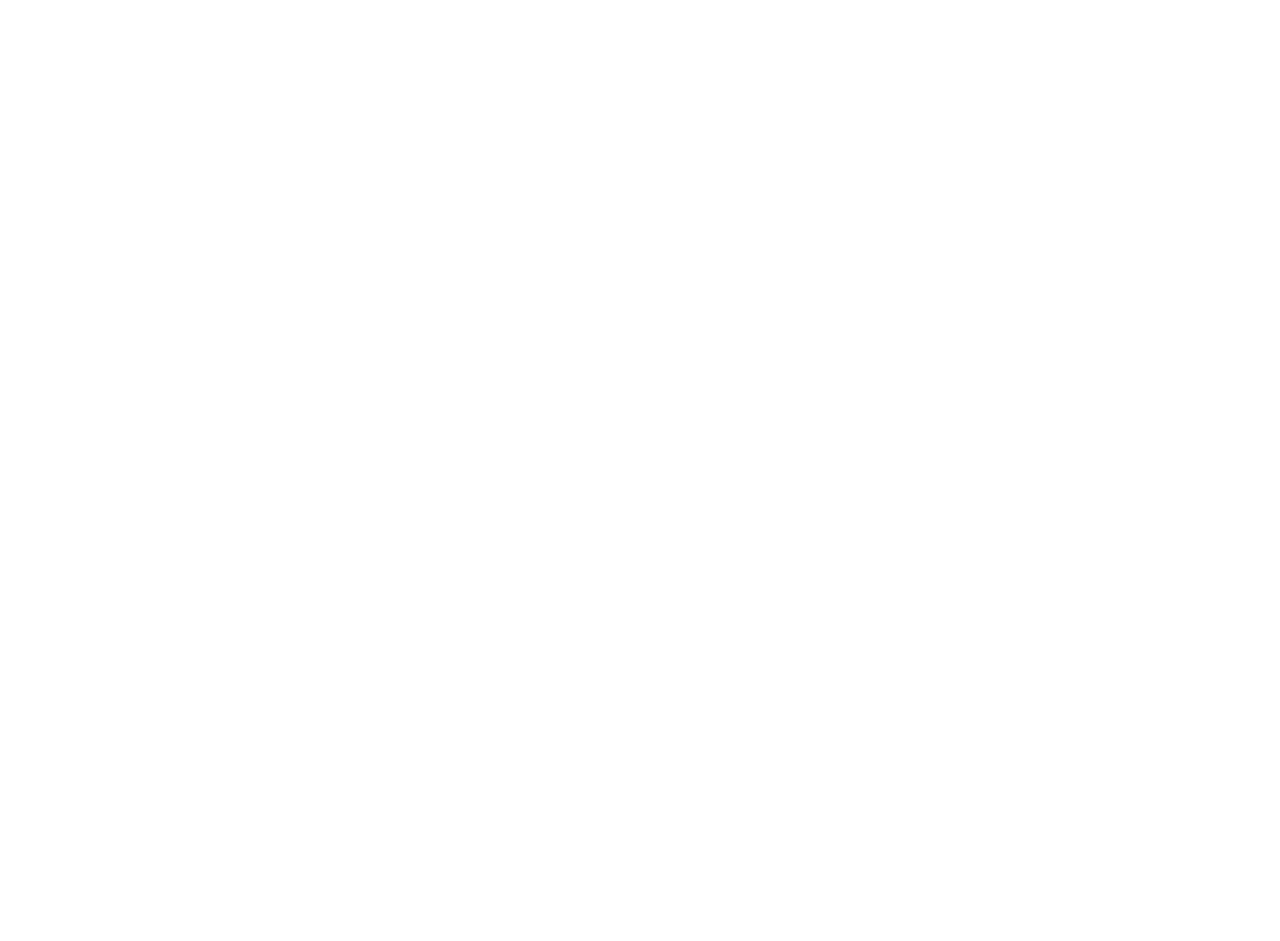
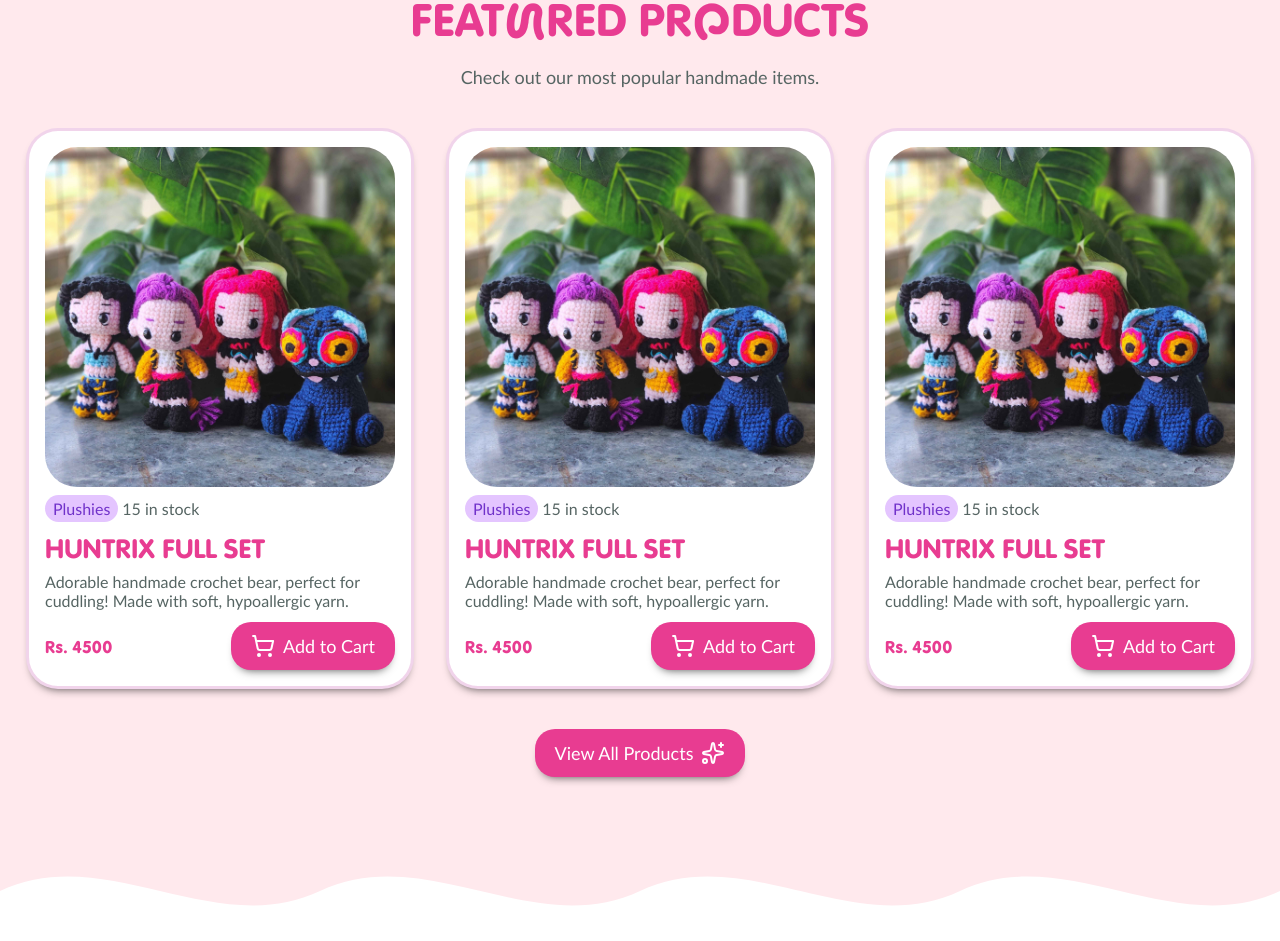
Before and after one commit to fifthmarauder/sylvercrochet, a Next.js app: page / in a window 1280 px wide. Shown: the part 980-1921 px from the top of the page. Before the commit the page ends 906 px from the top, so only its background shows below. Built offline with nearby package versions, Linux system fonts and the light colour scheme.

Commit message:
Chore: featured products added

```diff
--- a/src/app/globals.css
+++ b/src/app/globals.css
@@ -7,9 +7,10 @@
   --color-secondary: #c7ddef;
   --color-bgLight: #fffed7;
   --color-lilac: #e4c5ff;
+  --color-violet: #7132ca;
   --color-surfaceBlack: #2d2d2d;
   --color-blue: #6699cb;
-  --color-lightPink: #f3d1ee;
+  --color-lightPink: #ffe9ed;
   --color-darkPink: #e83c91;
 }
 
--- a/src/app/page.tsx
+++ b/src/app/page.tsx
@@ -1,5 +1,6 @@
 import BodyContainer from "@/components/BodyContainer/BodyContainer";
 import Cards from "@/components/Cards/Cards";
+import FeaturedProducts from "@/components/FeaturedProducts/FeaturedProducts";
 import Header from "@/components/Header/Header";
 
 const page = () => {
@@ -8,6 +9,7 @@ const page = () => {
       <Header />
       <BodyContainer />
       {/* <Cards /> */}
+      <FeaturedProducts />
     </div>
   );
 };
--- /dev/null
+++ b/src/components/FeaturedProducts/FeaturedProducts.tsx
@@ -0,0 +1,64 @@
+import { ShoppingCart, Sparkles } from "lucide-react";
+import Button from "../common/Button/Button";
+import styles from "./featuredproducts.module.css";
+import Wave from "../common/Wave";
+
+const FeaturedProducts = () => {
+  return (
+    <>
+      <div className={styles.main}>
+        <div className={styles.container}>
+          <div className={styles.intro}>
+            <div className="heading">
+              FEAT
+              <span style={{ fontFamily: "var(--font-knotnoodle" }}>U</span>RED
+              PR<span style={{ fontFamily: "var(--font-knotnoodle" }}>O</span>
+              DUCTS
+            </div>
+            <div className={styles.para}>
+              Check out our most popular handmade items.
+            </div>
+          </div>
+          <div className={styles.productContainer}>
+            {[1, 2, 3].map((data, index) => {
+              return (
+                <div className={styles.productCard} key={index}>
+                  <img
+                    src={"/Images/Huntrix.jpg"}
+                    alt="Product"
+                    className={styles.productImage}
+                  />
+                  <div className={styles.productInfo}>
+                    <div className={styles.productType}>Plushies</div>
+                    <div className={styles.productDescription}>15 in stock</div>
+                  </div>
+                  <div className={styles.productName}>HUNTRIX FULL SET</div>
+                  <div className={styles.productDescription}>
+                    Adorable handmade crochet bear, perfect for cuddling! Made
+                    with soft, hypoallergic yarn.
+                  </div>
+                  <div className={styles.priceContainer}>
+                    <div className={styles.productPrice}>Rs. 4500</div>
+                    <Button
+                      text="Add to Cart"
+                      Icon={ShoppingCart}
+                      containerStyles={{ fontSize: "18px" }}
+                    />
+                  </div>
+                </div>
+              );
+            })}
+          </div>
+          <Button
+            text="View All Products"
+            Icon={Sparkles}
+            containerStyles={{ flexDirection: "row-reverse" }}
+          />
+        </div>
+      </div>
+      <Wave color="var(--color-lightPink)" />
+    </>
+  );
+};
+
+export default FeaturedProducts;
--- /dev/null
+++ b/src/components/FeaturedProducts/featuredproducts.module.css
@@ -0,0 +1,95 @@
+.main {
+  background-color: var(--color-lightPink);
+  display: flex;
+  align-items: center;
+  justify-content: center;
+  padding: 64px 4px;
+}
+
+.container {
+  display: flex;
+  flex-direction: column;
+  max-width: 1280px;
+  align-items: center;
+  gap: 40px;
+}
+
+.intro {
+  display: flex;
+  flex-direction: column;
+  gap: 16px;
+}
+
+.para {
+  text-align: center;
+  font-size: 18px;
+  color: #566563;
+}
+
+.productContainer {
+  display: flex;
+  gap: 32px;
+}
+
+.productCard {
+  display: flex;
+  flex-direction: column;
+  gap: 8px;
+  padding: 16px;
+  border: 3px solid #e5aeda88;
+  border-radius: 32px;
+  background-color: white;
+  width: 350px;
+  box-shadow: 0px 6px 10px -6px rgba(0, 0, 0, 0.7);
+}
+
+.productImage {
+  border-radius: 32px;
+  width: 100%;
+  object-fit: cover;
+  object-position: bottom;
+  height: 340px;
+}
+
+.productInfo {
+  display: flex;
+  gap: 4px;
+  align-items: center;
+}
+
+.productType {
+  background-color: var(--color-lilac);
+  padding: 4px 8px;
+  color: var(--color-violet);
+  border-radius: 24px;
+}
+
+.productName {
+  font-family: var(--font-noodle);
+  color: var(--color-darkPink);
+  font-size: 28px;
+  text-overflow: ellipsis;
+}
+
+.productDescription {
+  font-size: 16px;
+  color: #566563;
+  overflow-wrap: break-word;
+  display: -webkit-box;
+  -webkit-line-clamp: 2;
+  -webkit-box-orient: vertical;
+  overflow: hidden;
+}
+
+.priceContainer {
+  display: flex;
+  justify-content: space-between;
+  align-items: center;
+  margin-top: 4px;
+}
+
+.productPrice {
+  font-family: var(--font-noodle);
+  color: var(--color-darkPink);
+  font-size: 18px;
+}
```
Also changed, not shown: public/Images/Huntrix.jpg (added).
